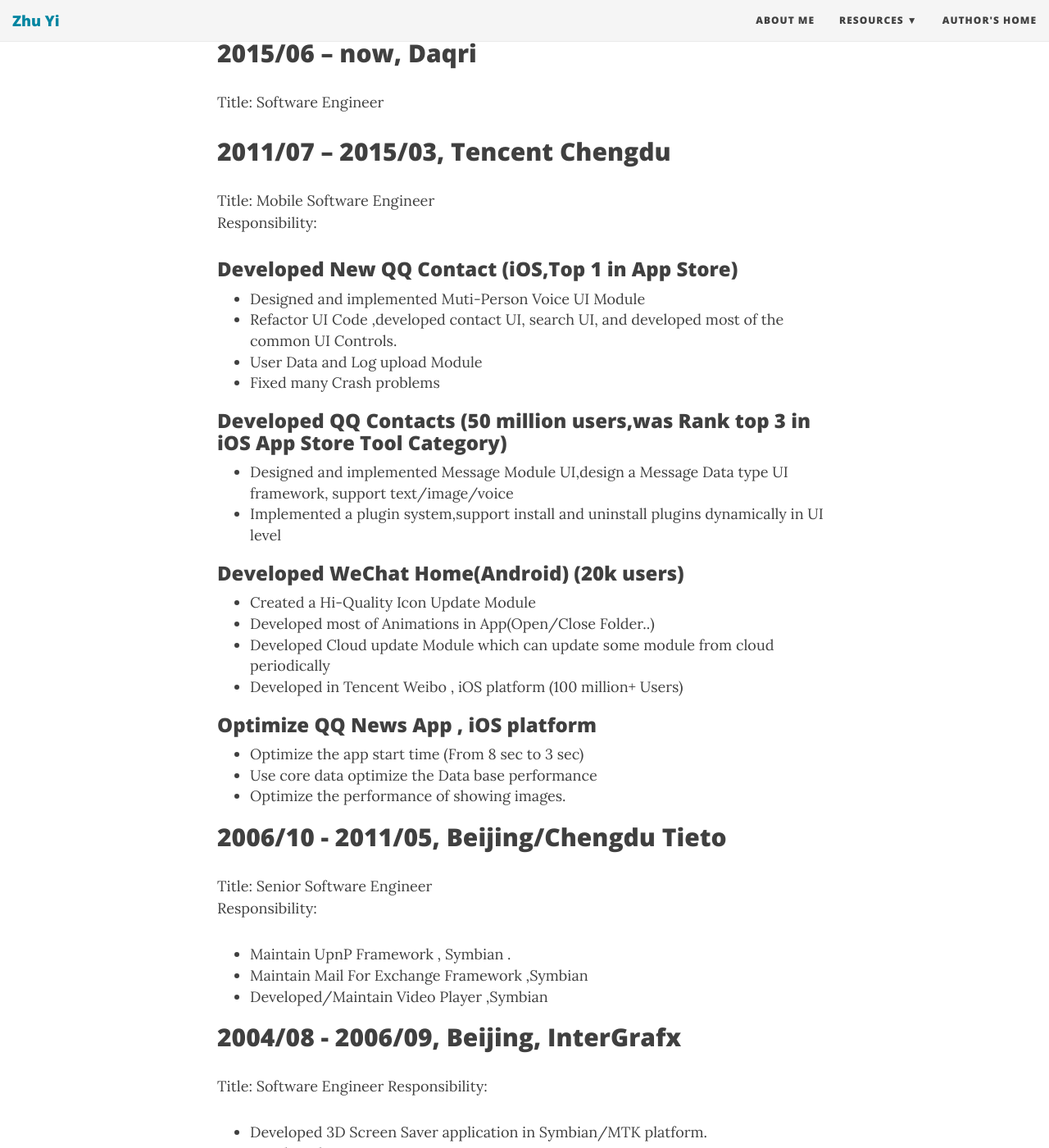
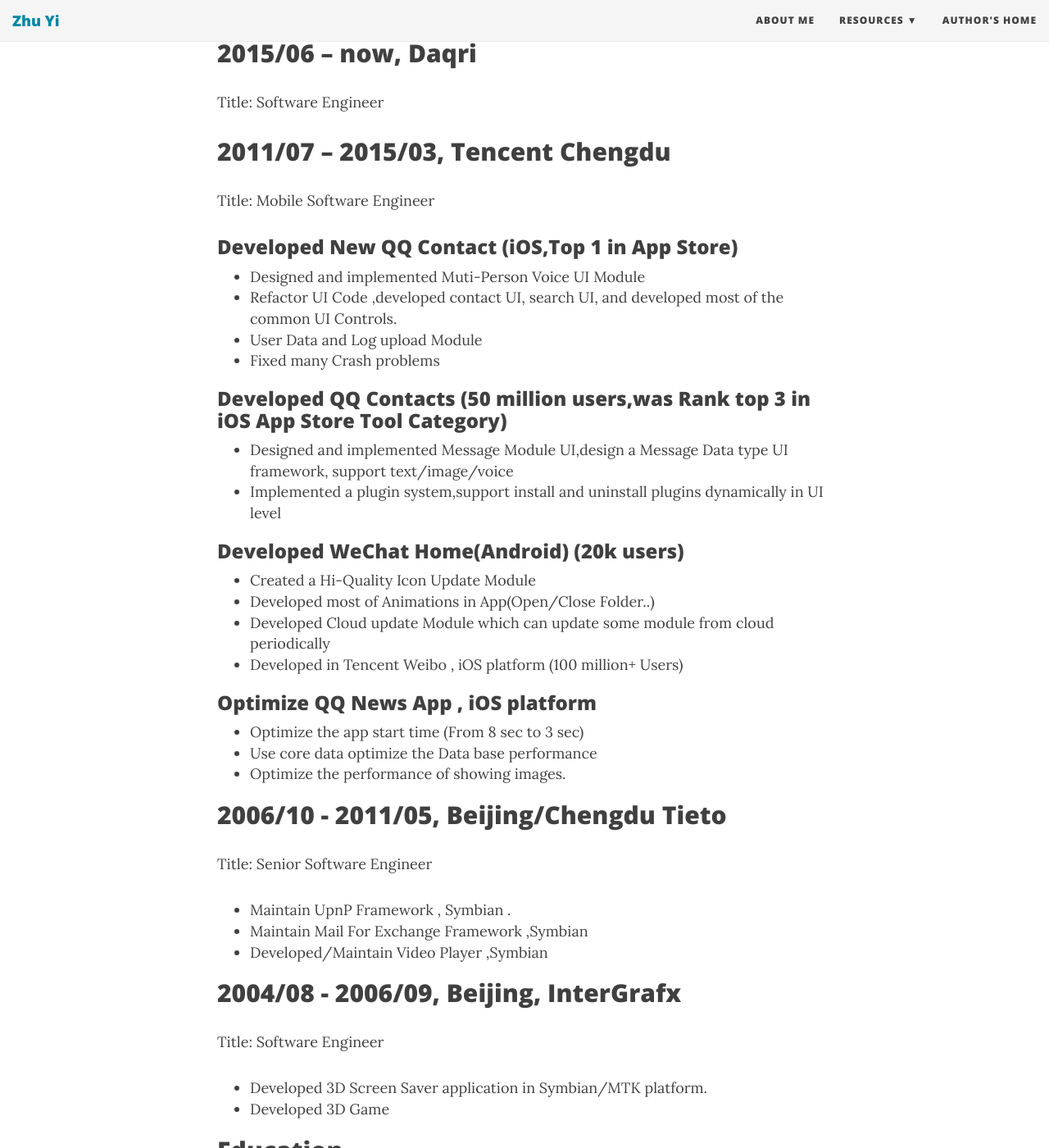
Before and after one commit to zhuyiif/zhuyiif.github.io, a Jekyll site: the page built from aboutme.md, in a window 1280 px wide and 1400 px high, scrolled down 454 px. Shown: the whole window at 82% size. Built offline with Jekyll 4.4.1, drawn with Linux system fonts in a browser that asks for light colours; nearby versions of some CDN libraries; some of the changed lines change nothing that is shown.

Commit message:
Update aboutme.md

```diff
--- a/aboutme.md
+++ b/aboutme.md
@@ -16,7 +16,7 @@
 
 ## 2011/07 – 2015/03, Tencent Chengdu
 Title: Mobile Software Engineer
-Responsibility:
+
 ### Developed New QQ Contact (iOS,Top 1 in App Store)
 - Designed and implemented Muti-Person Voice UI Module
 - Refactor UI Code ,developed contact UI, search UI, and developed most of the common UI Controls.
@@ -41,7 +41,7 @@
 
 ## 2006/10 - 2011/05, Beijing/Chengdu Tieto
 Title: Senior Software Engineer
-Responsibility:
+
 - Maintain  UpnP Framework , Symbian  .
 - Maintain  Mail For Exchange Framework ,Symbian
 - Developed/Maintain  Video Player ,Symbian
@@ -49,7 +49,7 @@
 
 ## 2004/08 - 2006/09, Beijing, InterGrafx
 Title: Software Engineer
-Responsibility:
+
 - Developed 3D Screen Saver application in Symbian/MTK platform.
 - Developed 3D Game
 
```
